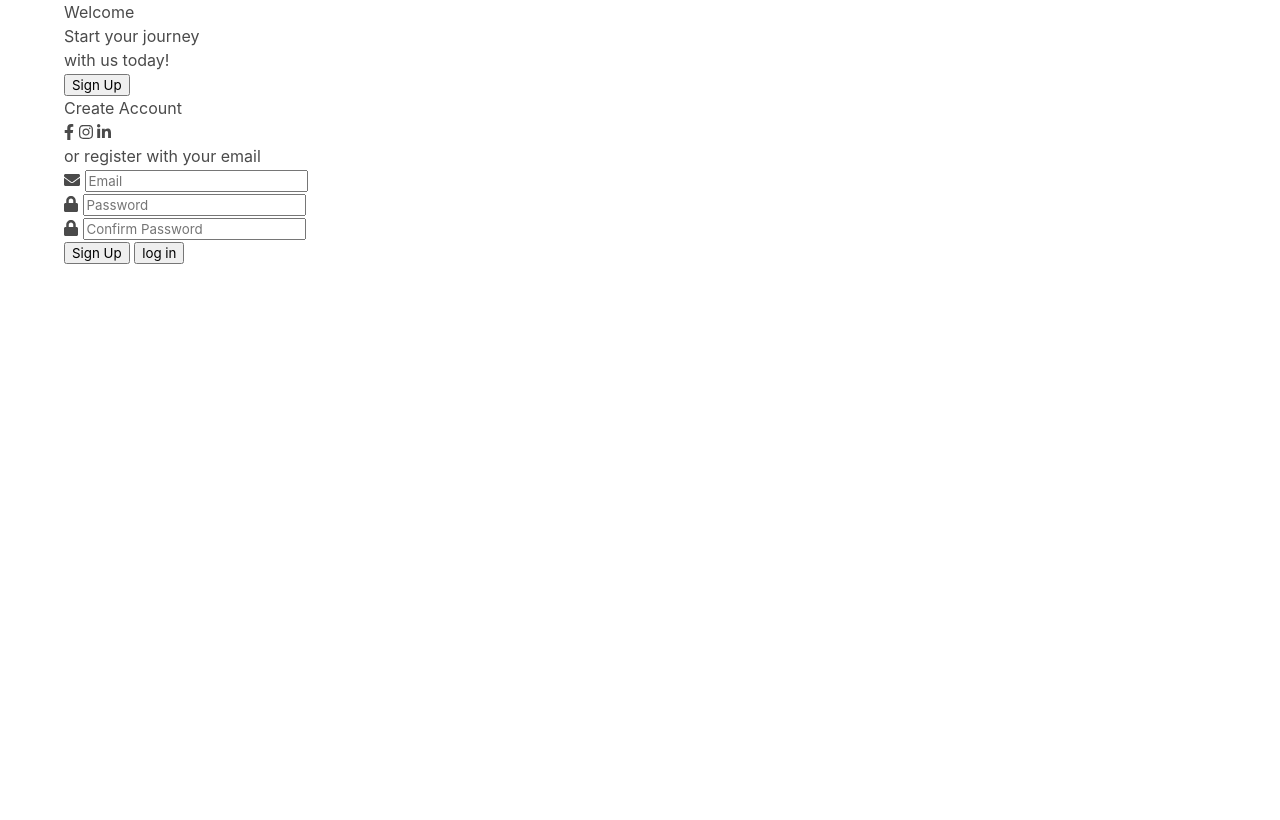
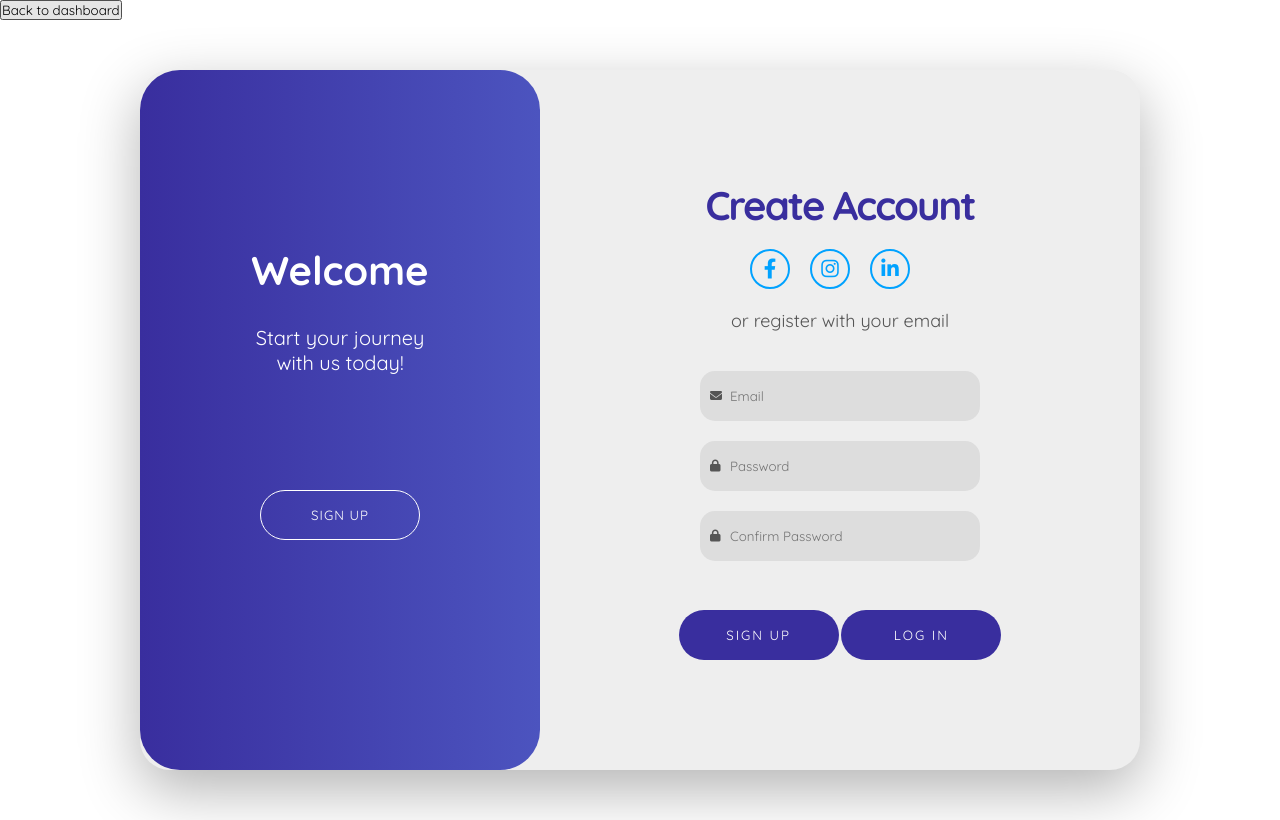
Before and after one commit to ayobamy/api, a Django app: page /signup/ in a window 1280 px wide. Before the commit the page ends 264 px from the top, so only its background shows below. Run offline with Django 4.2, Linux system fonts and the light colour scheme; some libraries are stand-ins or nearby versions.

Commit message:
[update]: updated

```diff
--- /dev/null
+++ b/commulator/webapp/static/css/signup.css
@@ -0,0 +1,171 @@
+* {
+    margin: 0;
+    padding: 0;
+    box-sizing: border-box;
+    outline: none;
+    font-family: Quicksand, sans-serif;
+}
+
+html {
+    width: 100%;
+    height: 100%;
+    font-size: 62.5%;
+}
+
+.container {
+    width: 100%;
+    height: 100vh;
+    display: flex;
+    justify-content: center;
+    align-items: center;
+    border-radius: 40px;
+}
+
+.wrapper {
+    width: 100rem;
+    height: 70rem;
+    background-color: #eee;
+    border-radius: 3rem;
+    box-shadow: 0 2rem 6rem rgba(0, 0, 0, 0.3);
+    position: relative;
+}
+
+.banner {
+    position: absolute;
+    top: 25%;
+    left: 5rem;
+    text-align: center;
+    color: white;
+    width: 30rem;
+    z-index: 2;
+}
+
+.banner h1 {
+    font-size: 4rem;
+    margin-bottom: 3rem;
+}
+
+.banner p {
+    font-size: 2rem;
+}
+
+.bkg {
+    width: 40%;
+    height: 100%;
+    background: linear-gradient(to right, #392e9e, #4c54bf);
+    position: absolute;
+    top: 0;
+    left: 0;
+    border-radius: 40px;
+}
+
+.bkg button {
+    position: absolute;
+    top: 60%;
+    left: 50%;
+    transform: translate(-50%);
+    width: 16rem;
+    height: 5rem;
+    background-color: transparent;
+    border: 0.1rem solid white;
+    border-radius: 3rem;
+    text-transform: uppercase;
+    letter-spacing: 0.1rem;
+    color: white;
+    cursor: pointer;
+}
+
+.bkg button:hover {
+    background-color: white;
+    color: #392e9e;
+    font-weight: bolder;
+    font-size: 1.5rem;
+}
+
+.signup {
+    width: 60rem;
+    height: 100%;
+    position: absolute;
+    top: 0;
+    left: 40rem;
+    display: flex;
+    flex-direction: column;
+    justify-content: space-around;
+    align-items: center;
+    padding: 10rem 0;
+}
+
+.signup h1 {
+    font-size: 4rem;
+    color: #392e9e;
+    letter-spacing: -2px;
+}
+
+.socials {
+    display: flex;
+}
+
+.socials i {
+    width: 4rem;
+    height: 4rem;
+    border: 0.2rem solid #00a2ff;
+    border-radius: 50%;
+    display: flex;
+    align-items: center;
+    justify-content: center;
+    margin-right: 2rem;
+    font-size: 2rem;
+    color: #00a2ff;
+}
+
+.signup p {
+    font-size: 1.8rem;
+    color: #555;
+    margin-bottom: 2rem;
+}
+
+.input-grp {
+    position: relative;
+}
+
+.input-grp input {
+    width: 28rem;
+    height: 5rem;
+    padding: 1rem 1rem 1rem 3rem;
+    background-color: #ddd;
+    border: none;
+    border-radius: 1.5rem;
+}
+
+.input-grp i {
+    position: absolute;
+    top: 50%;
+    left: 1rem;
+    transform: translateY(-50%);
+    font-size: 1.2rem;
+    color: #555;
+}
+
+.signup button {
+    width: 16rem;
+    height: 5rem;
+    background-color: #392e9e;
+    border: none;
+    border-radius: 3rem;
+    text-transform: uppercase;
+    letter-spacing: 0.2rem;
+    color: white;
+    margin-top: 3rem;
+    cursor: pointer;
+}
+
+.signup button:hover {
+    background-color: #050036;
+    color: white;
+    font-weight: bolder;
+    font-size: 1.5rem;
+}
+
+.signup .login:hover {
+    background-color: #00a2ff;
+}
--- a/commulator/webapp/templates/base.html
+++ b/commulator/webapp/templates/base.html
@@ -1,3 +1,5 @@
+{% load static %}
+
 <!DOCTYPE html>
 <html lang="en">
 <head>
@@ -35,7 +37,7 @@
         </div>
         <div class="navbar-menu" id="nav-links">
             <div class="navbar-end">
-                <a href="" class="navbar-item">Home</a>
+                <a href="{% url 'commulator:dashboard' %}" class="navbar-item">Home</a>
                 <a href="" class="navbar-item">About</a>
                 <a class="navbar-item" href="{% url 'commulator:team' %}">Team</a>
                 <a href="{% url 'commulator:signup' %}" class="navbar-item">Sign up</a>
--- a/commulator/webapp/templates/signup.html
+++ b/commulator/webapp/templates/signup.html
@@ -1,7 +1,9 @@
-{% extends 'base.html' %}
+{% load static %}
 
 <!DOCTYPE html>
 <html lang="en">
+
+
 <head>
     <meta charset="UTF-8">
     <meta http-equiv="X-UA-Compatible" content="IE=edge">
@@ -10,11 +12,16 @@
     <link rel="preconnect" href="https://fonts.googleapis.com">
     <link rel="preconnect" href="https://fonts.gstatic.com" crossorigin>
     <link href="https://fonts.googleapis.com/css2?family=Quicksand:wght@300;400;500;600;700&display=swap" rel="stylesheet">
-    <!-- <link rel="stylesheet" href="styles/signup.css"> -->
+    <link rel="stylesheet" href="{% static 'css/signup.css' %}" type="text/css" />
     <title>{% block title %}SignUp{% endblock %}</title>
 </head>
 <body>
     {% block body %}
+    <nav>
+      <a class="btn" href="{% url 'commulator:dashboard' %}">
+        <button type="button">Back to dashboard</button>
+      </a>
+    </nav>
     <div class="container">
       <div class="wrapper">
         <div class="banner">
--- a/commulator/webapp/webapp/settings.py
+++ b/commulator/webapp/webapp/settings.py
@@ -125,8 +125,6 @@ STATICFILES_DIRS = (
     os.path.join(BASE_DIR, 'static'),
 )
 
-STATIC_ROOT = os.path.join(BASE_DIR, 'staticfiles')
-
 # Default primary key field type
 # https://docs.djangoproject.com/en/4.1/ref/settings/#default-auto-field
 
--- a/commulator/webapp/webapp/urls.py
+++ b/commulator/webapp/webapp/urls.py
@@ -15,8 +15,11 @@ Including another URLconf
 """
 from django.contrib import admin
 from django.urls import path, include
+from django.contrib.staticfiles.urls import staticfiles_urlpatterns
 
 urlpatterns = [
     path("", include("commulator.urls")),
     path('admin/', admin.site.urls),
 ]
+
+urlpatterns += staticfiles_urlpatterns()
```
